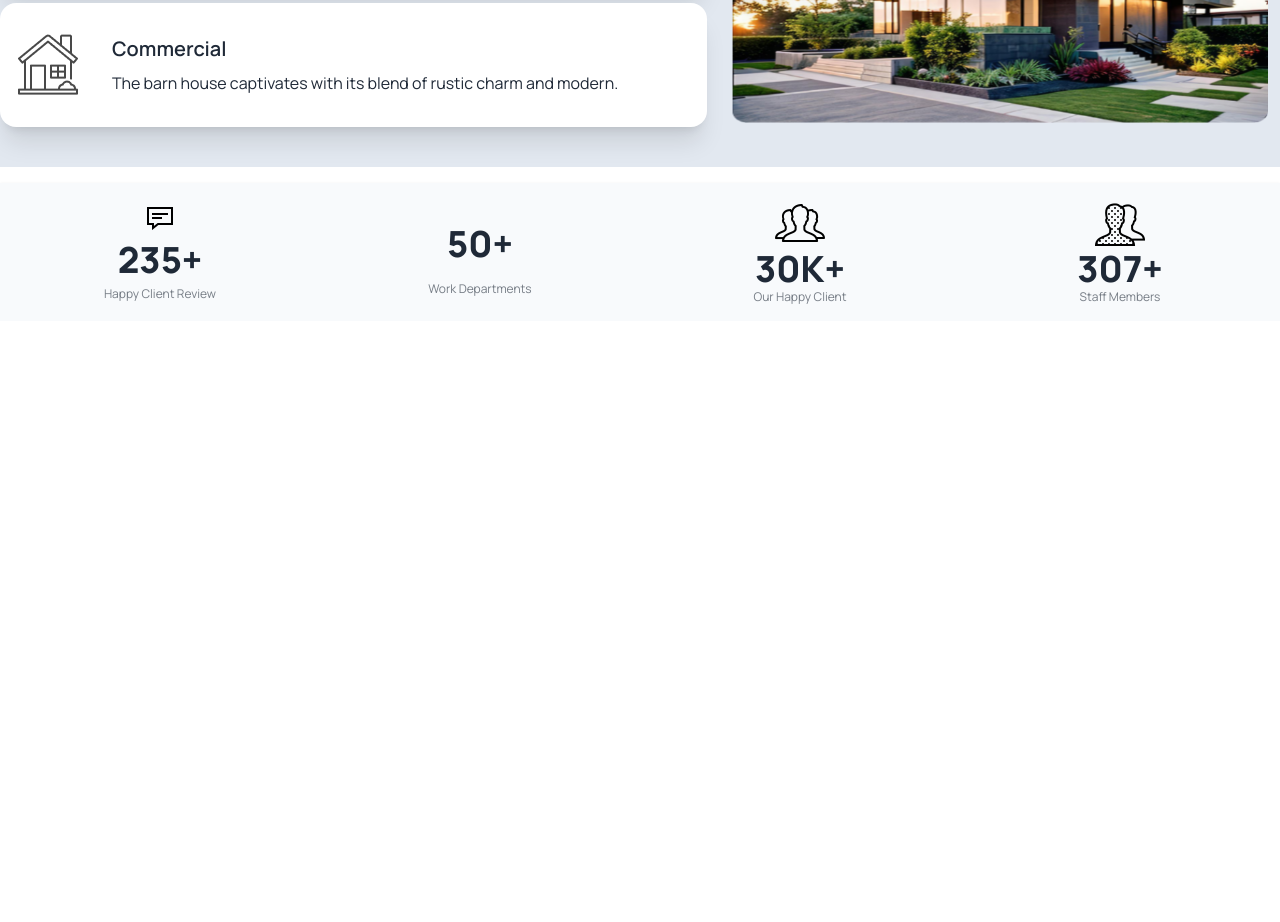
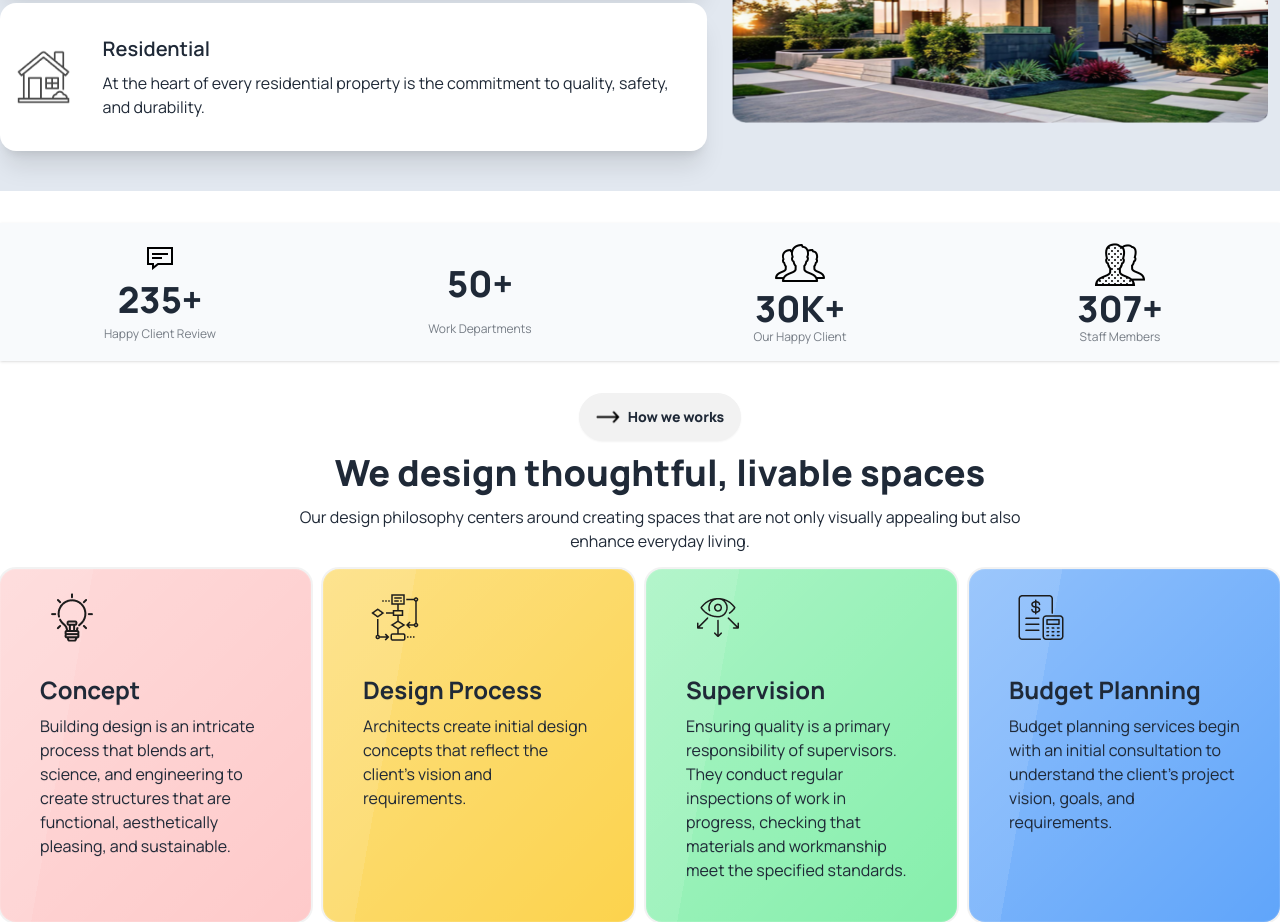
Before and after one commit to PeyalHasan/b10a3-assignment-3, a website: page index.html in a window 1280 px wide. Shown: the part 1131-2053 px from the top of the page. Before the commit the page ends 1452 px from the top, so only its background shows below. Drawn offline with nearby package versions, Linux system fonts and the light colour scheme.

Commit message:
done work process

```diff
--- a/index.html
+++ b/index.html
@@ -131,8 +131,8 @@
                             alt="residential" />
                         </figure>
                         <div class="card-body">
-                          <h2 class="card-title">Commercial</h2>
-                          <p>The barn house captivates with its blend of rustic charm and modern.</p>
+                          <h2 class="card-title">Residential</h2>
+                          <p>At the heart of every residential property is the commitment to quality, safety, and durability. </p>
                         </div>
                       </div>
                 </div>
@@ -142,7 +142,7 @@
             </div>
           </section>
           <!-- Review Section -->
-           <section class="container mx-auto bg-slate-50 mt-4  ">
+           <section class="container mx-auto bg-slate-50 mt-8  ">
             <div class="grid grid-cols-1 md:grid-cols-2 lg:grid-cols-4   shadow grid-cols-1  ">
               <div class="stat  place-items-center">
                 <div class="stat-title"><img src="./assets/message-32.png" alt=""></div>
@@ -166,6 +166,62 @@
               </div>
             </div>
            </section>
+           <!-- Works Process Section -->
+            <section class="container mx-auto mt-8">
+              <div class="lg:w-[60%] lg:max-h-max container mx-auto text-center ">
+                <a class="btn font-extrabold ml-10 rounded-3xl "> <span class="rounded-full "><img class="size-6 " src="./assets/right-arrow-50.png" alt=""></span>How we works</a>
+                <div class="ml-10 mt-3">
+                  <h3 class="text-4xl font-extrabold mb-3">We design thoughtful, livable spaces</h3>
+                  <p>Our design philosophy centers around creating spaces that are not only visually appealing but also enhance everyday living.</p>
+                </div>
+              </div>
+              <div class="grid grid-cols-1 md:grid-cols-2 lg:grid-cols-4 gap-3">
+                <div class=" glass p-2 mt-4 bg-red-200 rounded-2xl border-none ml-10 md:ml-0 lg:ml-0 ">
+                  <figure >
+                    <img class="ml-10 mt-4 start "
+                      src="./assets/concept.png"
+                      alt="" />
+                  </figure>
+                  <div class="card-body">
+                    <h2 class="card-title text-2xl font-bold">Concept</h2>
+                    <p>Building design is an intricate process that blends art, science, and engineering to create structures that are functional, aesthetically pleasing, and sustainable. </p>
+                  </div>
+                </div>
+                <div class=" glass p-2 mt-4 bg-amber-300 rounded-2xl border-none ml-10 md:ml-0 lg:ml-0">
+                  <figure >
+                    <img class="ml-10 mt-4 start "
+                      src="./assets/flow-chart.png"
+                      alt="" />
+                  </figure>
+                  <div class="card-body">
+                    <h2 class="card-title text-2xl font-bold">Design Process</h2>
+                    <p>Architects create initial design concepts that reflect the client's vision and requirements.  </p>
+                  </div>
+                </div>
+                <div class=" glass p-2 mt-4 bg-green-300 rounded-2xl border-none ml-10 md:ml-0 lg:ml-0">
+                  <figure >
+                    <img class="ml-10 mt-4 start "
+                      src="./assets/vision.png"
+                      alt="" />
+                  </figure>
+                  <div class="card-body">
+                    <h2 class="card-title text-2xl font-bold">Supervision</h2>
+                    <p>Ensuring quality is a primary responsibility of supervisors. They conduct regular inspections of work in progress, checking that materials and workmanship meet the specified standards.</p>
+                  </div>
+                </div>
+                <div class=" glass p-2 mt-4 bg-blue-400 rounded-2xl border-none ml-10 md:ml-0 lg:ml-0">
+                  <figure >
+                    <img class="ml-10  mt-4 start "
+                      src="./assets/budget-planning.png"
+                      alt="" />
+                  </figure>
+                  <div class="card-body">
+                    <h2 class="card-title text-2xl font-bold">Budget Planning</h2>
+                    <p>Budget planning services begin with an initial consultation to understand the client's project vision, goals, and requirements.</p>
+                  </div>
+                </div>
+              </div>
+            </section>
      </main>
      <!-- Footer Section  -->
       <footer>
```
